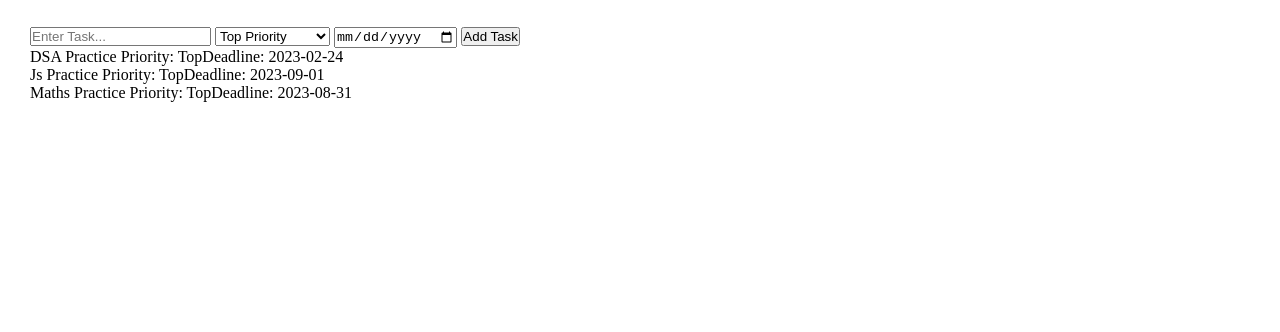
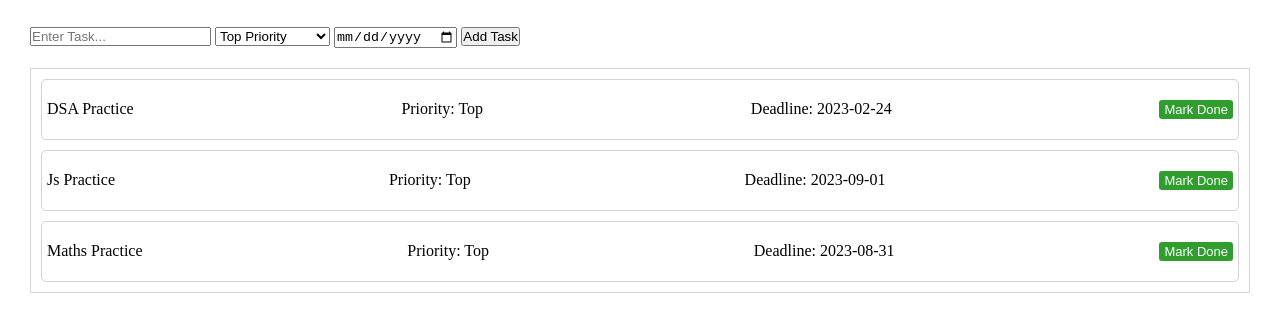
Before and after one commit to webdiv-rakib/task-scheduler, a plain HTML site: page task-scheduler.html in a window 1280 px wide. Shown: the part 130-462 px from the top of the page. Drawn offline with Linux system fonts and the light colour scheme.

Commit message:
single task design,done button design complete, project done

```diff
--- a/style/task-scheduler.css
+++ b/style/task-scheduler.css
@@ -14,3 +14,27 @@
 .main-content{
     margin: 30px;
 }
+.tasks-container{
+    margin-top: 20px;
+    border: 1px solid lightgray;
+    padding: 10px;
+}
+.task{
+    border: 1px solid lightgray;
+    border-radius: 5px;
+    padding: 20px 5px;
+    display: flex;
+    justify-content: space-between;
+}
+.task-2{
+    margin-top: 10px;
+    margin-bottom: 10px;
+}
+.done-btn{
+    border: 0;
+    background-color: rgb(47, 158, 47);
+    color: white;
+    padding: 2px 5px;
+    border-radius: 3px;
+    font-size: small;
+}
--- a/task-scheduler.html
+++ b/task-scheduler.html
@@ -23,9 +23,9 @@
             <button>Add Task</button>
         </div>
         <div class="tasks-container">
-            <div>DSA Practice <span>Priority: Top</span><span>Deadline: 2023-02-24</span></div>
-            <div>Js Practice <span>Priority: Top</span><span>Deadline: 2023-09-01</span></div>
-            <div>Maths Practice <span>Priority: Top</span><span>Deadline: 2023-08-31</span></div>
+            <div class="task">DSA Practice <span>Priority: Top</span><span>Deadline: 2023-02-24</span><button class="done-btn">Mark Done</button></div>
+            <div class="task task-2">Js Practice <span>Priority: Top</span><span>Deadline: 2023-09-01</span><button class="done-btn">Mark Done</button></div>
+            <div class="task">Maths Practice <span>Priority: Top</span><span>Deadline: 2023-08-31</span><button class="done-btn">Mark Done</button></div>
         </div>
 
     </div>
```
